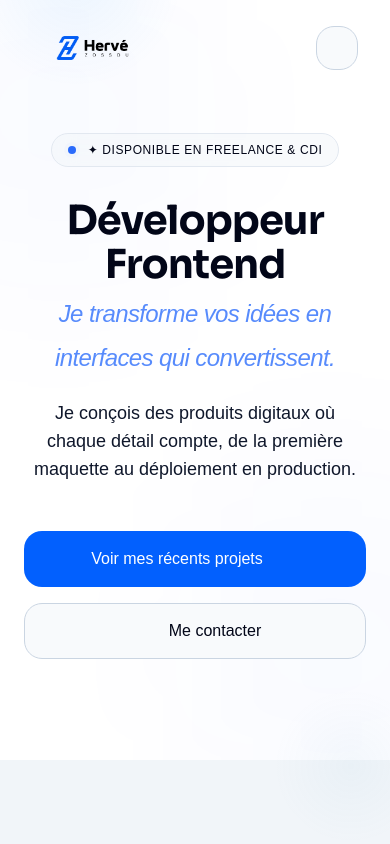
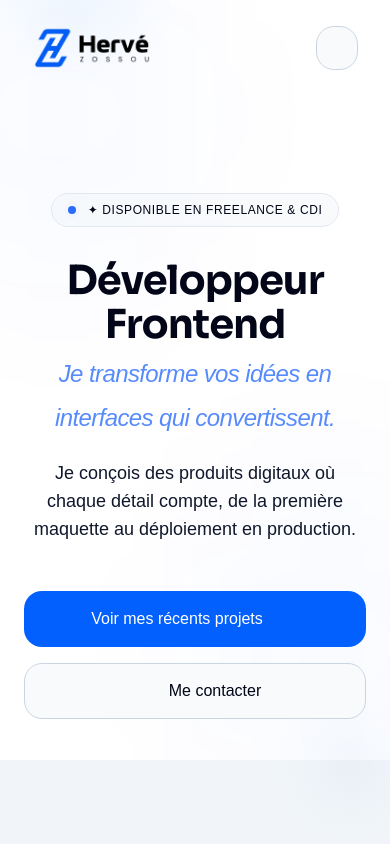
Before and after one commit to hervezossou/hz-portfolio, a Next.js app: page / in a window 390 px wide. Shown: the top 844 px of the page. Built offline with nearby package versions, Linux system fonts and the light colour scheme; some icons are missing; a web font is replaced by a local one.

Commit message:
fix: update hero section and logo assets

```diff
--- a/src/components/sections/hero-section.tsx
+++ b/src/components/sections/hero-section.tsx
@@ -16,7 +16,7 @@ export const HeroSection = ({ variant = "primary" }: HeroSectionProps) => {
     return (
         <section
             className={cn(
-                "selection:bg-primary-500/30 relative flex min-h-[90vh] flex-col items-center justify-center overflow-hidden",
+                "selection:bg-primary-500 selection:text-primary-foreground relative flex min-h-[90vh] flex-col items-center justify-center overflow-hidden",
                 variant === "primary" ? "bg-background" : "bg-muted"
             )}
         >
@@ -24,7 +24,7 @@ export const HeroSection = ({ variant = "primary" }: HeroSectionProps) => {
             <div className="bg-primary-500/5 pointer-events-none absolute top-[-10%] left-[-10%] h-[50%] w-[50%] animate-pulse rounded-full blur-[120px]" />
             <div className="bg-primary-600/5 pointer-events-none absolute right-[-10%] bottom-[-10%] h-[50%] w-[50%] animate-pulse rounded-full blur-[120px]" />
 
-            <div className="relative z-10 container mx-auto flex flex-col items-center px-6 text-center">
+            <div className="relative z-10 container mt-30 lg:mt-0 mx-auto flex flex-col items-center px-6 text-center">
                 {/* Floating Status Badge */}
                 <motion.div
                     initial={{ opacity: 0, y: 20 }}
```
Also changed, not shown: public/brand/logo-dark.png, public/brand/logo-light.png.
